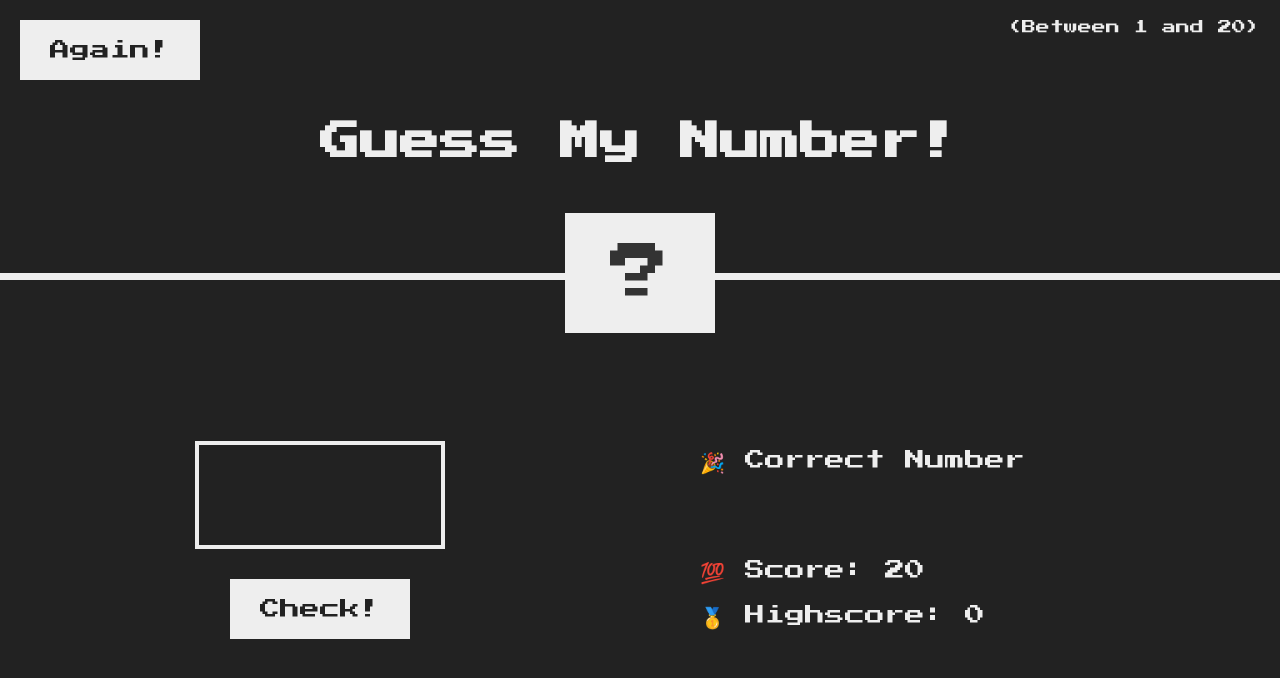
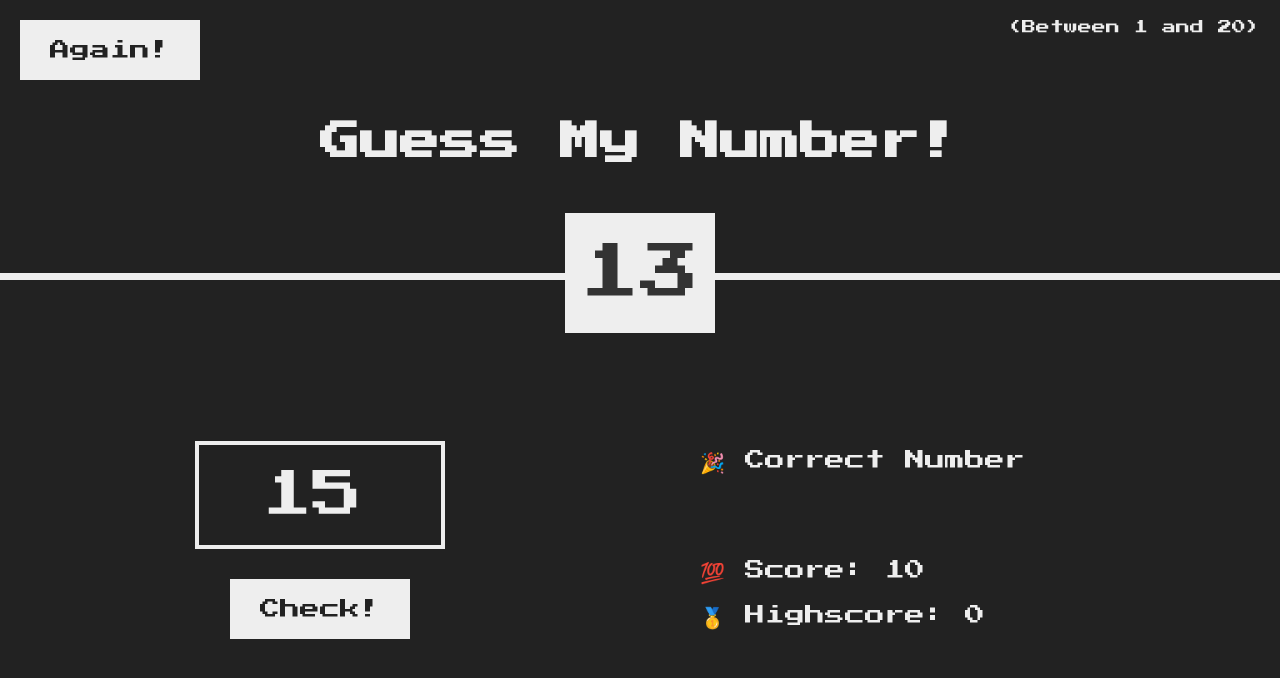
Before and after one commit to makaubenson/guess-my-number, a plain HTML site: page index.html in a window 1280 px wide. Drawn offline with Linux system fonts and the light colour scheme.

Commit message:
getting value of an html input tag|

```diff
--- a/index.html
+++ b/index.html
@@ -16,7 +16,7 @@
     </header>
     <main>
       <section class="left">
-        <input type="number" class="guess" />
+        <input type="number" value="15" class="guess" />
         <button class="btn check">Check!</button>
       </section>
       <section class="right">
--- a/script.js
+++ b/script.js
@@ -2,3 +2,8 @@
 console.log(document.querySelector('.message').textContent);
 // Setting new textContent
 document.querySelector('.message').textContent = '🎉 Correct Number';
+// console.log(document.querySelector('.message').textContent);
+document.querySelector('.number').textContent = 13;
+document.querySelector('.score').textContent = 10;
+
+console.log(document.querySelector('.guess').value);
```
